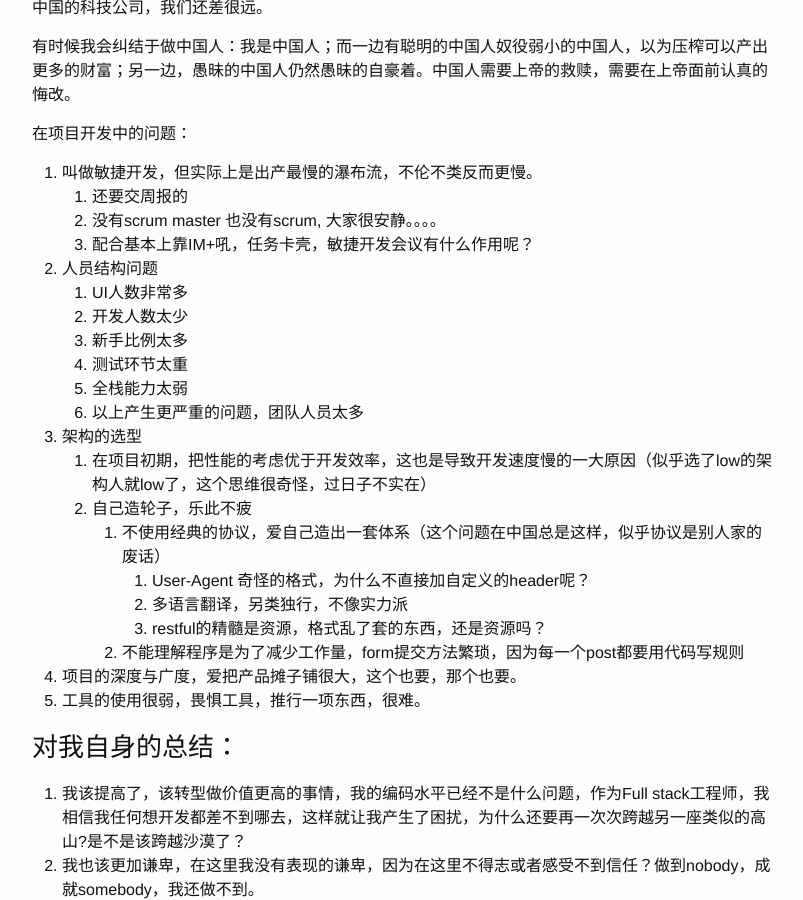
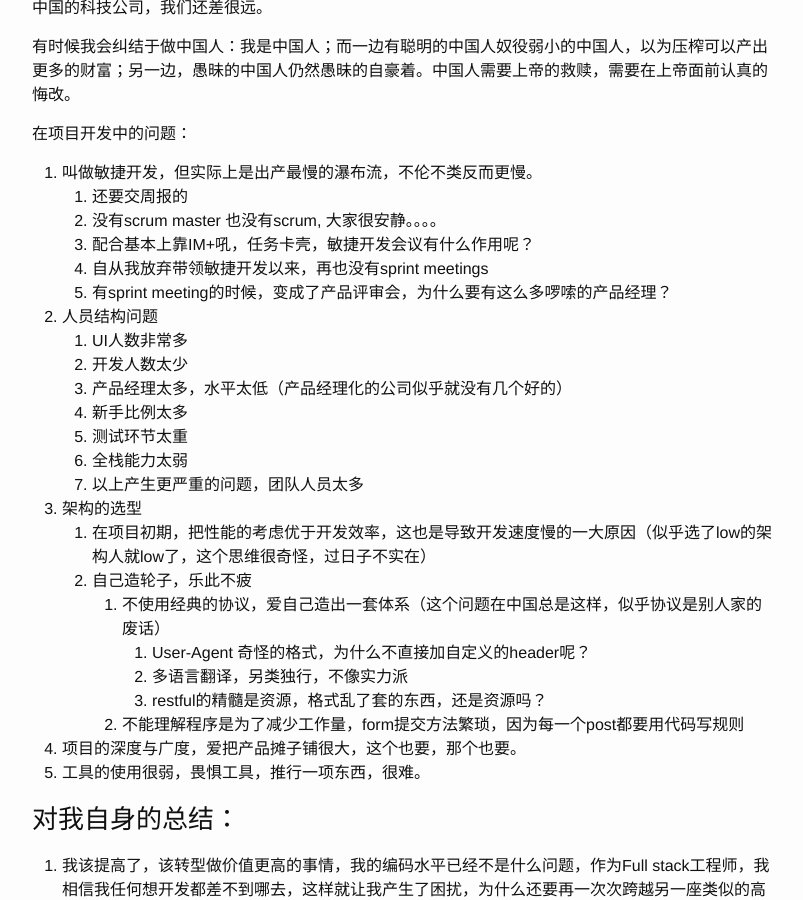
Before and after one commit to dawei101/dawei.github.io, a Jekyll site: the page built from _posts/2016-05-27-random-thinking.md, in a window 1280 px wide and 900 px high, scrolled down 1032 px. Shown: the whole window, without its empty margins (238-1041 px from the left). Built offline with Jekyll 4.4.1, drawn with Linux system fonts in a browser that asks for light colours.

```diff
--- a/_posts/2016-05-27-random-thinking.md
+++ b/_posts/2016-05-27-random-thinking.md
@@ -49,9 +49,12 @@
 	2. 还要交周报的
 	3. 没有scrum master 也没有scrum, 大家很安静。。。。
 	3. 配合基本上靠IM+吼，任务卡壳，敏捷开发会议有什么作用呢？
+	4. 自从我放弃带领敏捷开发以来，再也没有sprint meetings
+	5. 有sprint meeting的时候，变成了产品评审会，为什么要有这么多啰嗦的产品经理？
 2. 人员结构问题
 	2. UI人数非常多
 	3. 开发人数太少
+	4. 产品经理太多，水平太低（产品经理化的公司似乎就没有几个好的）
 	4. 新手比例太多
 	5. 测试环节太重
 	6. 全栈能力太弱
```
